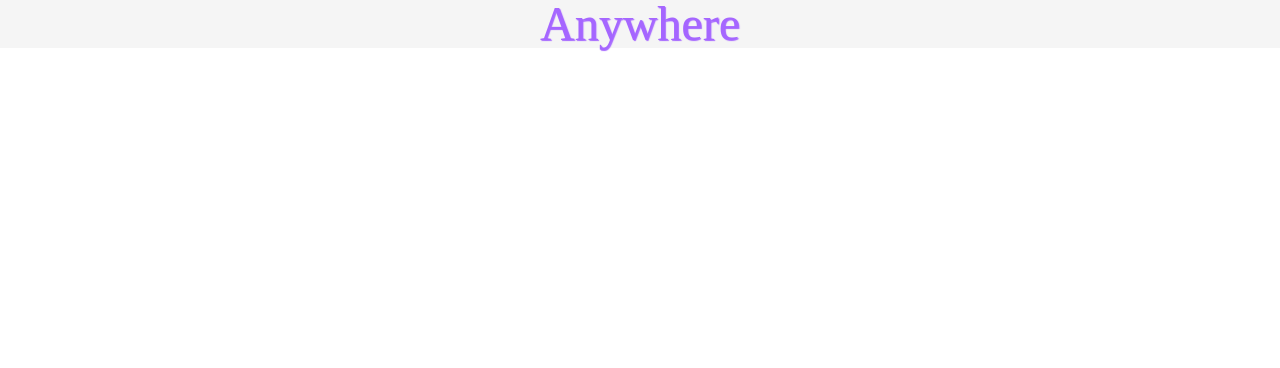
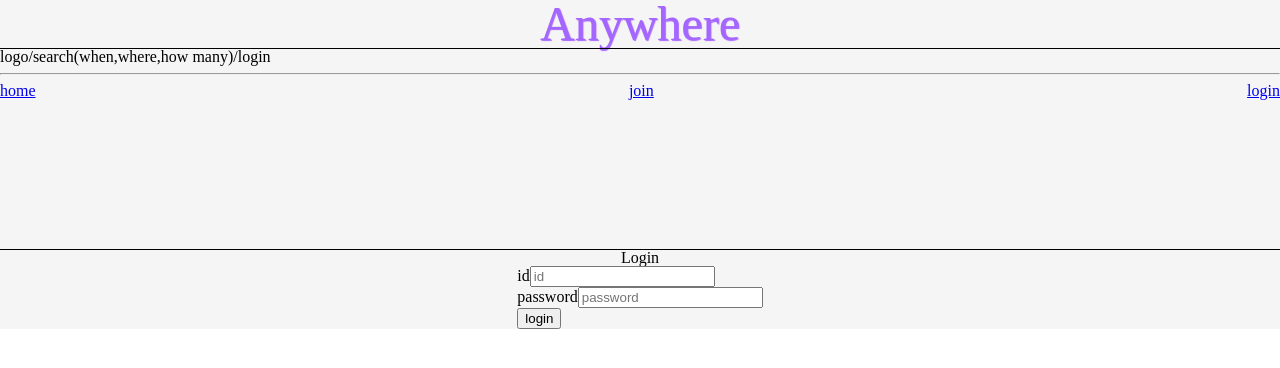
Before and after one commit to SwimmingRiver/anywhere_front_sketch, a React (Create React App) app: page /login in a window 1280 px wide. Before the commit this address had no page. Shown: the top 368 px of the page. Built offline with nearby package versions, Linux system fonts and the light colour scheme.

Commit message:
connect redux in Join page

```diff
--- a/src/App.js
+++ b/src/App.js
@@ -1,7 +1,9 @@
 import Join from "./Components/Join";
 import styled from "styled-components";
-import { BrowserRouter,Route,Routes,Link } from "react-router-dom";
+import { BrowserRouter,Route,Routes } from "react-router-dom";
 import Main from './Pages/Main';
+import Login from './Components/Login';
+import Nav from './Nav';
 
 const Title = styled.h1`
   font-size: 3em;
@@ -25,9 +27,11 @@ function App() {
 
 
       <BrowserRouter>
+      <Nav/>
       <Routes>
         <Route path="/" element={<Main/>}/>
         <Route path="/join" element={<Join/>}/>
+        <Route path="/login" element={<Login />} />
       </Routes>
       </BrowserRouter>
       </Wrapper>
--- a/src/Components/Join.js
+++ b/src/Components/Join.js
@@ -1,5 +1,7 @@
-import React, { useCallback, useState } from "react";
+import React, { useCallback, useEffect, useState } from "react";
+import { useDispatch, useSelector } from "react-redux";
 import useInput from "../Hooks/useInput";
+import { userInfoSlice } from "../Reducer/UserInfoSlice";
 
 function Join() {
   const [id, setId] = useInput("");
@@ -14,16 +16,31 @@ function Join() {
     [password]
   );
   const [nickname, setNickname] = useInput("");
+
+  const userData = useSelector((state) => state);
+  const dispatch = useDispatch();
+
+  const addUser=(aId,aPw,aName)=>{
+    let _user={
+        id:aId,
+        pw:aPw,
+        name:aName,
+        // on:false
+    }
+    return _user;
+}
   const onsubmit = useCallback(
     (e) => {
       e.preventDefault();
       if (passwordErr) {
         return setPasswordErr(true);
       }
-      console.log("welcome");
+
+      dispatch(userInfoSlice.actions.join(addUser(id,password,nickname)));
     },
     [id, password, passwordCheck, nickname]
   );
+
   return (
     <>
       <h2>Join</h2>
--- /dev/null
+++ b/src/Components/Login.js
@@ -0,0 +1,19 @@
+function Login() {
+    return (
+      <>
+        <h1>Login</h1>
+        <form>
+          <div>
+            <label>id</label>
+            <input placeholder="id" />
+          </div>
+          <div>
+            <label>password</label>
+            <input placeholder="password" />
+          </div>
+          <button>login</button>
+        </form>
+      </>
+    );
+  }
+  export default Login;
--- a/src/Hooks/useInput.js
+++ b/src/Hooks/useInput.js
@@ -4,7 +4,6 @@ export default (initialState = null) => {
   const [state, setState] = useState(initialState);
   const handler = useCallback((e) => {
     setState(e.target.value);
-    console.log(`${state}:${e.target.value}`);
   }, []);
   return [state, handler, setState];
 };
--- a/src/Nav.js
+++ b/src/Nav.js
@@ -1,4 +1,5 @@
 import styled from "styled-components";
+import { Link } from "react-router-dom";
 const NavWrapper = styled.div`
   border: solid black 1px;
   width: 100%;
@@ -14,6 +15,7 @@ const MenuList = styled.div`
 const MenuItem = styled.li`
   list-style: none;
 `;
+
 function Nav() {
   return (
     <NavWrapper>
@@ -21,9 +23,15 @@ function Nav() {
       <hr />
       <ul>
         <MenuList>
-          {[1, 2, 3, 4].map((v) => (
-            <MenuItem>{v}</MenuItem>
-          ))}
+          <MenuItem>
+            <Link to="/">home</Link>
+          </MenuItem>
+          <MenuItem>
+            <Link to="/join">join</Link>
+          </MenuItem>
+          <MenuItem>
+            <Link to="/login">login</Link>
+          </MenuItem>
         </MenuList>
       </ul>
     </NavWrapper>
--- a/src/Pages/Main.js
+++ b/src/Pages/Main.js
@@ -1,12 +1,9 @@
-import styled from "styled-components";
-import Join from "../Components/Join";
-import Nav from "../Nav"
 
 
 
 function Main(){
     return(<>
-        <Nav/>
+        <h1>Main</h1>
     </>)
 }
 export default Main;
--- /dev/null
+++ b/src/Reducer/UserInfoSlice.js
@@ -0,0 +1,20 @@
+import { createSlice } from "@reduxjs/toolkit";
+export const initialState = [
+  {
+    id: "",
+    password: "",
+    nickname: "",
+  },
+];
+
+export const userInfoSlice = createSlice({
+  name: "user",
+  initialState: initialState,
+  reducers: {
+    join: (state, action) => {
+      state.push(action.payload);
+    },
+  },
+});
+
+export default userInfoSlice;
--- /dev/null
+++ b/src/Store/User.js
@@ -0,0 +1,6 @@
+import { configureStore } from "@reduxjs/toolkit";
+import { initialState, userInfoSlice } from "../Reducer/UserInfoSlice";
+export const userStore = configureStore({
+  initialState: initialState,
+  reducer: userInfoSlice,
+});
--- a/src/index.js
+++ b/src/index.js
@@ -2,6 +2,8 @@ import React from 'react';
 import ReactDOM from 'react-dom/client';
 import App from './App';
 import { createGlobalStyle } from 'styled-components';
+import { Provider } from 'react-redux';
+import { userStore } from './Store/User';
 
 const GlobalStyle = createGlobalStyle`
 html, body, div, span, applet, object, iframe,
@@ -52,10 +54,9 @@ const root = ReactDOM.createRoot(document.getElementById('root'));
 root.render(
   <React.StrictMode>
     <GlobalStyle/>
-    <App />
+	<Provider store={userStore}>
+	<App />
+	</Provider>
+
   </React.StrictMode>
 );
-
-// If you want to start measuring performance in your app, pass a function
-// to log results (for example: reportWebVitals(console.log))
-// or send to an analytics endpoint. Learn more: https://bit.ly/CRA-vitals
```
Also changed, not shown: 1 other file (tests, documents, lock files or other folders).
